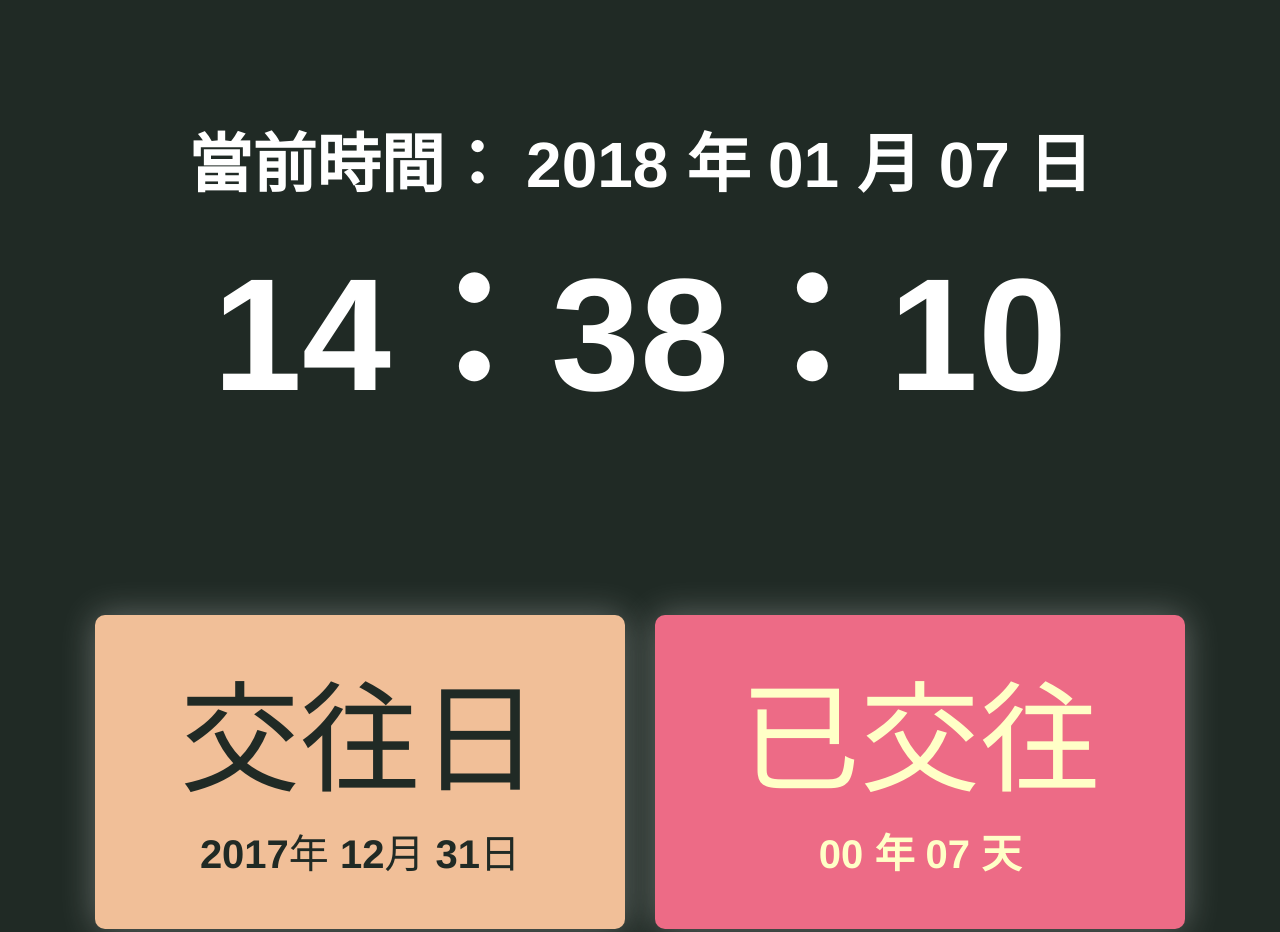
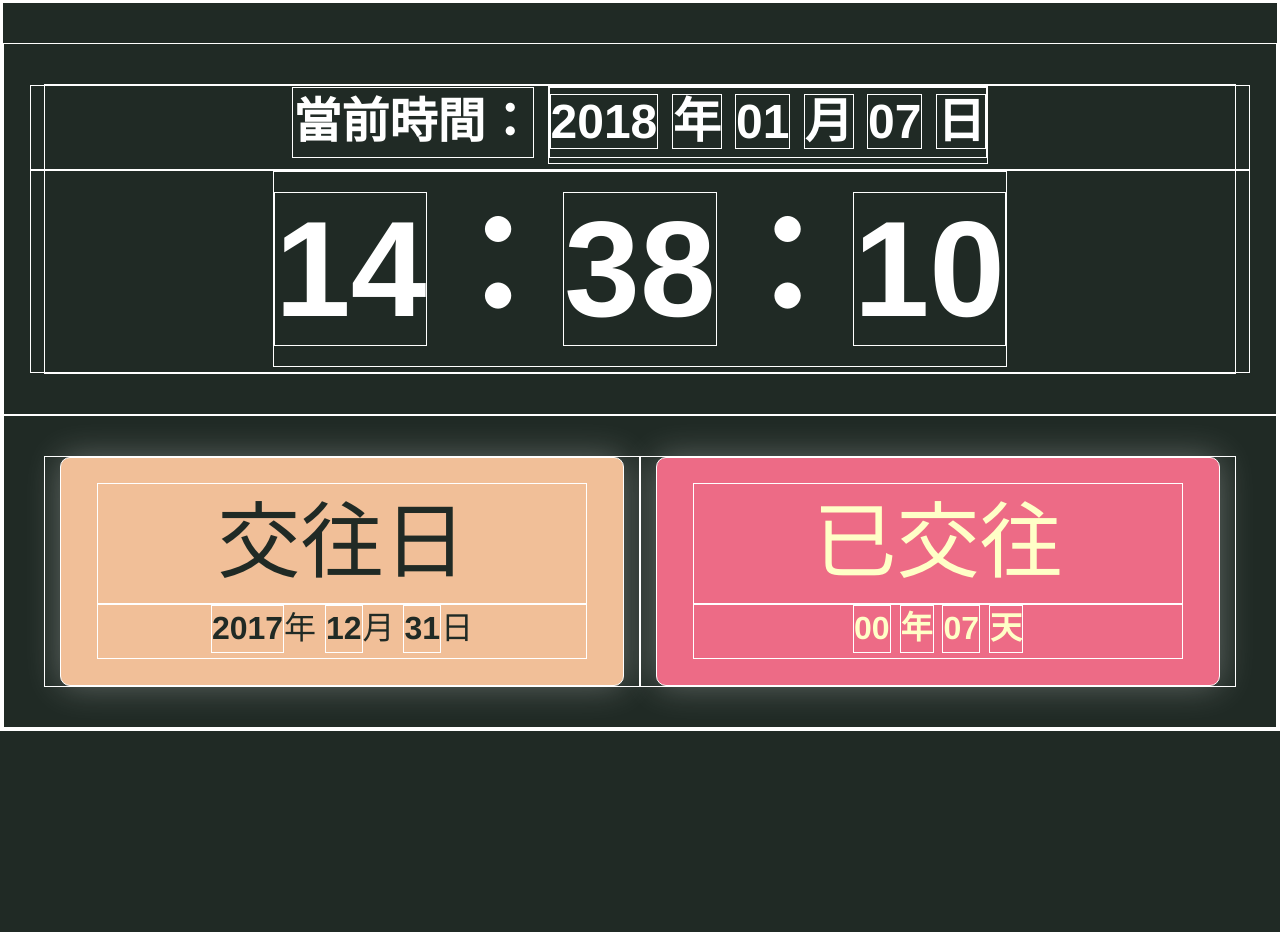
Before and after one commit to Nick0603/theLoveTimeWithJenny, a plain HTML site: page index.html in a window 1280 px wide. Shown: the top 932 px of the page. After the commit the page ends 800 px from the top, so only its background shows below. Drawn offline with nearby package versions, Linux system fonts and the light colour scheme.

Commit message:
區隔多個畫面尺寸RWD 及修正電腦版放到最大時超出版面的問題

```diff
--- a/CSS/Main.css
+++ b/CSS/Main.css
@@ -1,11 +1,13 @@
 *{
     margin: 0px;
     padding:0px;
+    border:solid 1px #FFF;
 }
 
-body,.container{
+body , .container{
     width:100%;
 }
+
 .main > .row{
     padding:2em;
 }
@@ -23,13 +25,6 @@ body {
 .fallInLove{
     color:#FFF;
     font-size:2em;
-}
-.fallInLove >.nowDate{
-    font-size:1em;
-}
-
-.fallInLove>.nowTime{
-    font-size:3em;
 }
 
 .world{
@@ -58,32 +53,86 @@ body {
     background-color:#ED6B86;
 }
 
+.fallInLove >.nowDate{
+    font-size:1em;
+}
 
-@media screen and (max-width: 1620px) and (min-width: 1080px) {
+.fallInLove>.nowTime{
+    font-size:2.8em;
+}
+
+@media screen and (max-width: 1620px) and (min-width: 1280px) {
+    .main > .row{
+        padding:1.4em;
+    }
     .fallInLove >.nowDate{
-        font-size:0.8em;
+        font-size:0.7em;
     }
 
     .fallInLove>.nowTime{
-        font-size:2em;
+        font-size:2.2em;
+    }
+    .world{
+        font-size:1em;
+        padding:0.9em 1.8em;
+    }
+    .world > .title{
+        font-size:2.6em;
     }
 }
 
-@media screen and (max-width: 1080px) and (min-width: 520px) {
+@media screen and (max-width: 1280px) and (min-width: 1080px) {
+    .main > .row{
+        padding:1em;
+    }
+    .fallInLove >.nowDate{
+        font-size:0.6em;
+    }
+    .fallInLove>.nowTime{
+        font-size:1.7em;
+    }
+    .world{
+        font-size:0.8em;
+        padding:0.8em 1.6em;
+    }
+    .world > .title{
+        font-size:2.6em;
+    }
+}
+
+@media screen and (max-width: 1080px) and (min-width: 992px) {
+    .main > .row{
+        padding:0.7em;
+    }
     .fallInLove >.nowDate{
         font-size:0.5em;
     }
-
     .fallInLove>.nowTime{
         font-size:1.5em;
     }
+    .world{
+        font-size:0.7em;
+        padding:0.7em 1.4em;
+    }
+    .world > .title{
+        font-size:2.4em;
+    }
 }
-@media screen and (max-width: 520px) {
+@media screen and (max-width: 992px) {
+    .main > .row{
+        padding:0.7em;
+    }
     .fallInLove >.nowDate{
         font-size:0.5em;
     }
-
     .fallInLove>.nowTime{
         font-size:1.5em;
     }
+    .world{
+        font-size:1em;
+        padding:1em 2em;
+    }
+    .world > .title{
+        font-size:3em;
+    }
 }
--- a/index.html
+++ b/index.html
@@ -19,7 +19,7 @@
 </head>
 <body>
   <div class="container main">
-    <div class="row">
+    <div class="row fallInLoveRow">
       <div class="contianer fallInLove">
         <div class="row nowDate">
           <label for="text">當前時間：</label>
```
